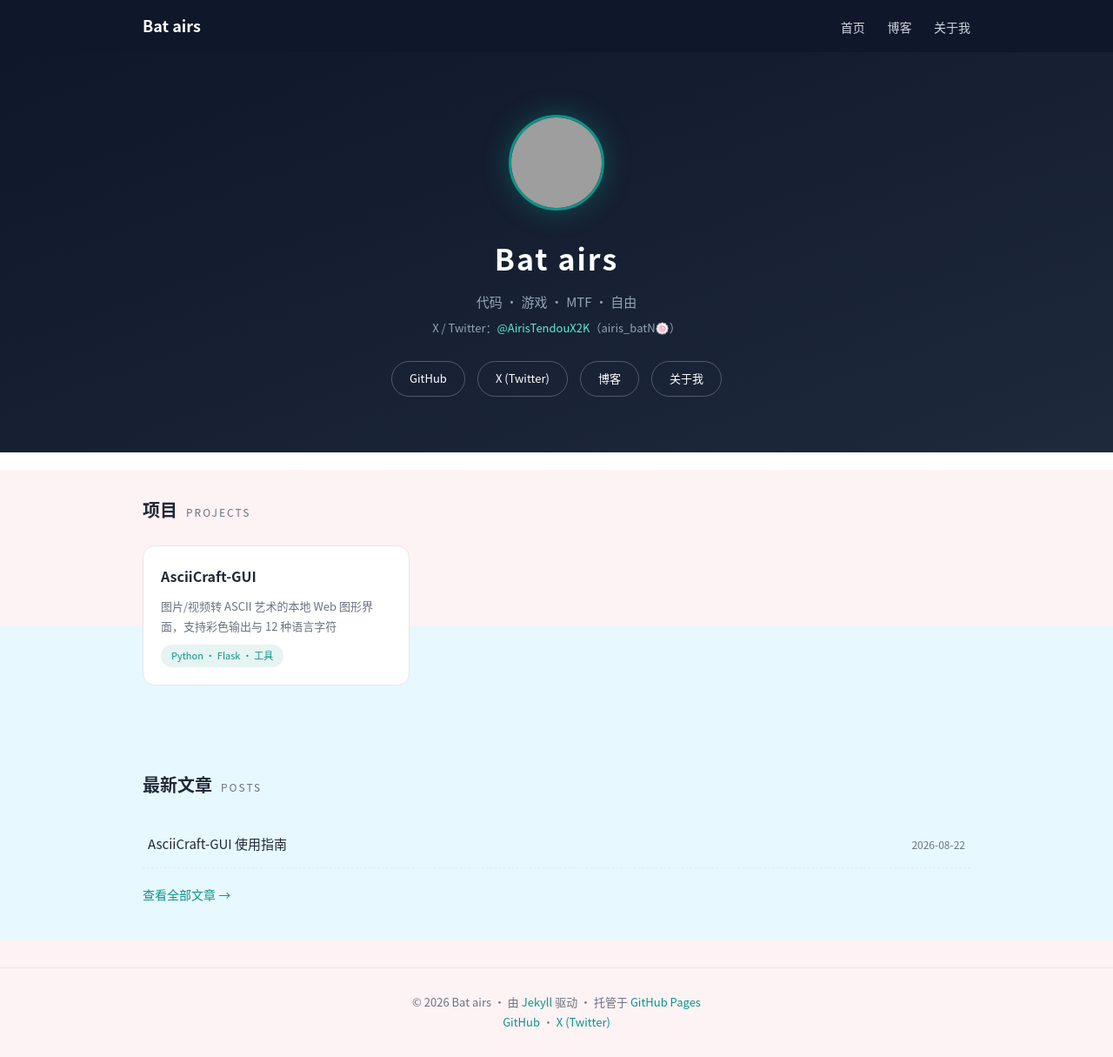
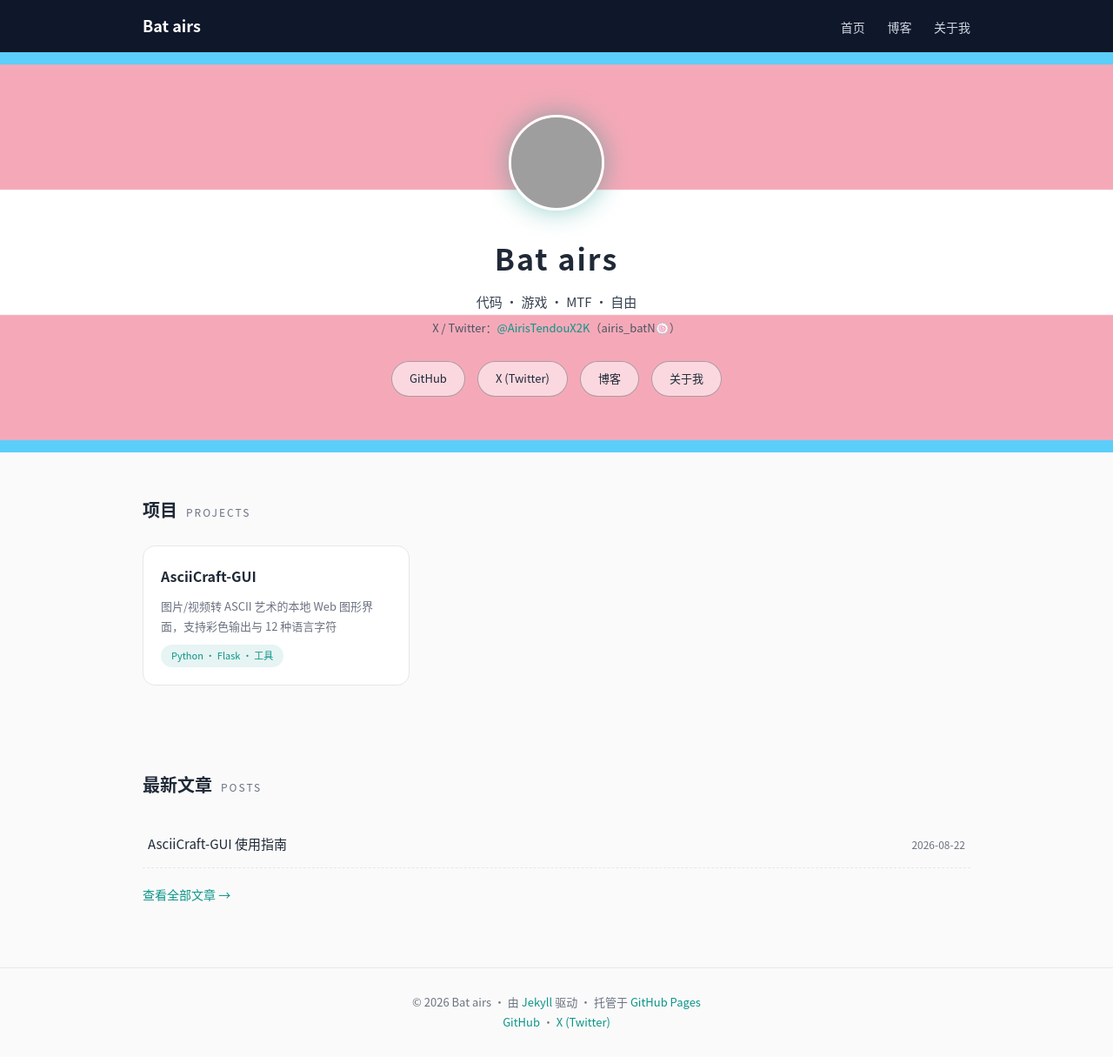
Before and after one commit to Bat-airs/Bat-airs.github.io, a Jekyll site: the page built from index.html, in a window 1280 px wide and 1215 px high. Shown: the whole window at 87% size. Built offline with Jekyll 4.4.1, drawn with Linux system fonts in a browser that asks for light colours; grey boxes are pictures that could not be loaded.

Commit message:
旗背景移到 Hero 区块，全站恢复浅色底，Hero 文字改深色

```diff
--- a/assets/css/style.css
+++ b/assets/css/style.css
@@ -18,18 +18,7 @@ body {
   font-family: "PingFang SC", "Hiragino Sans GB", "Microsoft YaHei",
     "Noto Sans CJK SC", "Source Han Sans SC", sans-serif;
   line-height: 1.75;
-  /* 背景：transgender flag（固定铺满 + 白色半透明遮罩保证可读性） */
-  background-image: url("/assets/img/bg-flag.png");
-  background-size: cover;
-  background-attachment: fixed;
-  background-position: center;
-}
-body::before {
-  content: "";
-  position: fixed;
-  inset: 0;
-  background: rgba(255, 255, 255, 0.85);
-  z-index: -1;
+  background: var(--bg);
 }
 a { color: var(--accent); text-decoration: none; }
 a:hover { text-decoration: underline; }
@@ -60,8 +49,11 @@ a:hover { text-decoration: underline; }
 
 /* ---------- Hero ---------- */
 .hero {
-  background: linear-gradient(160deg, var(--dark) 0%, var(--dark-2) 100%);
-  color: #fff;
+  /* 背景：transgender 旗（铺满，文字用深色保证可读） */
+  background-image: url("/assets/img/bg-flag.png");
+  background-size: cover;
+  background-position: center;
+  color: var(--text);
   text-align: center;
   padding: 72px 24px 64px;
 }
@@ -70,23 +62,29 @@ a:hover { text-decoration: underline; }
   width: 110px;
   height: 110px;
   border-radius: 50%;
-  border: 3px solid var(--accent);
-  box-shadow: 0 0 30px rgba(13, 148, 136, .4);
+  border: 3px solid #fff;
+  box-shadow: 0 0 30px rgba(13, 148, 136, .45);
 }
 .hero h1 { margin-top: 18px; font-size: 34px; letter-spacing: 2px; }
-.tagline { color: #94a3b8; margin-top: 8px; font-size: 15px; }
-.x-id { color: #94a3b8; margin-top: 6px; font-size: 13px; }
-.x-id a { color: #5eead4; }
+.tagline { color: #374151; margin-top: 8px; font-size: 15px; }
+.x-id { color: #4b5563; margin-top: 6px; font-size: 13px; }
+.x-id a { color: var(--accent); }
 .hero-links { margin-top: 26px; display: flex; gap: 14px; justify-content: center; }
 .hero-links a {
-  color: #fff;
-  border: 1px solid rgba(255, 255, 255, .25);
+  color: var(--text);
+  border: 1px solid rgba(31, 41, 55, .35);
   padding: 8px 20px;
   border-radius: 999px;
   font-size: 13px;
+  background: rgba(255, 255, 255, .55);
   transition: all .2s;
 }
-.hero-links a:hover { background: var(--accent); border-color: var(--accent); text-decoration: none; }
+.hero-links a:hover {
+  background: var(--accent);
+  border-color: var(--accent);
+  color: #fff;
+  text-decoration: none;
+}
 
 /* ---------- 区块 ---------- */
 .section {
```
